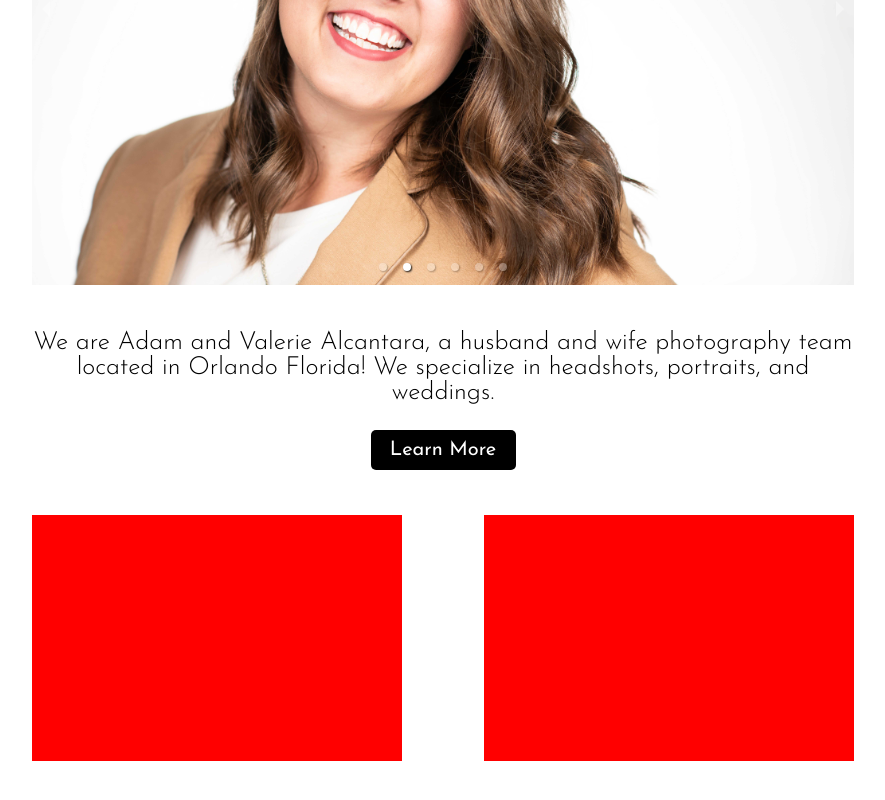
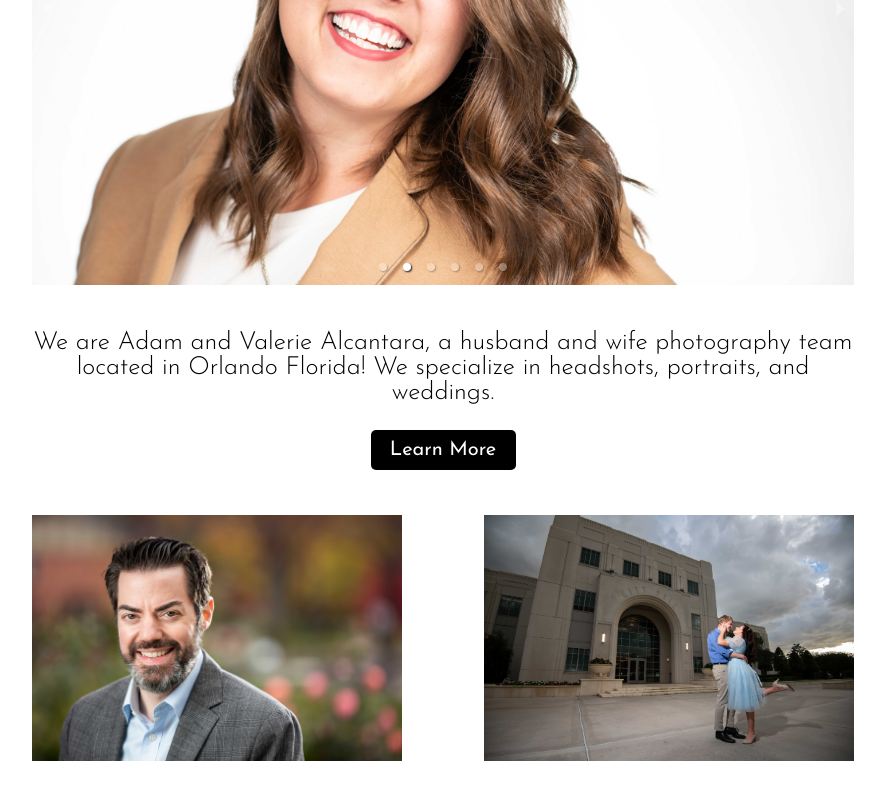
Before and after one commit to adamalcantara/avalcantaraphotography, a React (Create React App) app: page / in a window 1280 px wide. Shown: the part 596-1396 px from the top of the page, without its empty margins (197-1082 px from the left). Built offline with nearby package versions, Linux system fonts and the light colour scheme.

Commit message:
Cards converted to links

```diff
--- a/src/Pages/Home/Home.css
+++ b/src/Pages/Home/Home.css
@@ -8,7 +8,7 @@
 }
 
 #weAre {
-    font-size: 25px;
+    font-size: 30px;
     font-weight: 300;
     text-align: center;
 }
@@ -39,7 +39,6 @@
 }
 
 .services {
-    background-color: red;
     width: 45%;
     /* height: 400px; */
     aspect-ratio: auto 3 / 2;
@@ -64,7 +63,13 @@
 }
 
 #headshots {
-    background-image: url();
+    background-image: url(../../img/home/headshots.jpg);
+    background-size: cover;
+    background-position: center;
+}
+
+#portraits {
+    background-image: url(../../img/home/portraits.jpg);
     background-size: cover;
     background-position: center;
 }
@@ -81,6 +86,9 @@
 
 
 @media screen and (max-width: 1300px) {
+    #weAre {
+        font-size: 25px;
+    }
     #introDiv {
         width: 65%;
     }
--- a/src/Pages/Home/Home.js
+++ b/src/Pages/Home/Home.js
@@ -1,10 +1,8 @@
-import React from 'react'
-import { Link } from "react-router-dom"
-import "./Home.css"
+import React from 'react';
+import { Link } from "react-router-dom";
+import "./Home.css";
 
 import Carousel from "../../Components/CarouselComponent/CarouselComponent"
-
-
 
 const Home = () => {
   return (
@@ -16,13 +14,16 @@ const Home = () => {
       </div>
 
       <div id="photoTypes">
-        <div id="headshots" className="services">
-          <div className='overlay'>Headshots</div>
-        </div>
 
-        <div id="portraits" className="services">
-          <div className='overlay'>Portraits</div>
-        </div>
+          <Link to="/headshots" id="headshots" className="services">
+            <div className='overlay'>Headshots</div>
+          </Link>
+
+
+          <Link to="/portraits" id="portraits" className="services">
+            <div className='overlay'>Portraits</div>
+          </Link>
+
       </div>
     </div>
   )
```
Also changed, not shown: src/img/home/headshots.jpg (added), src/img/home/portraits.jpg (added).
